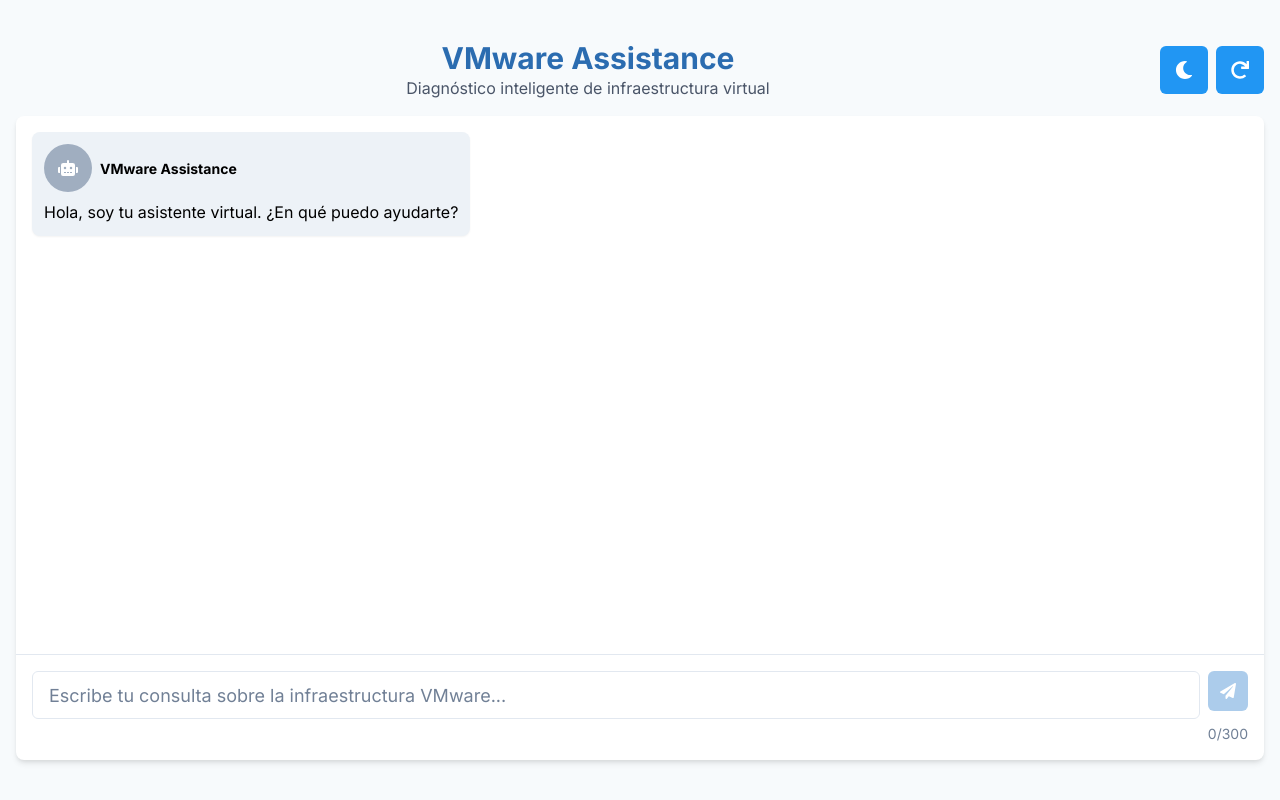
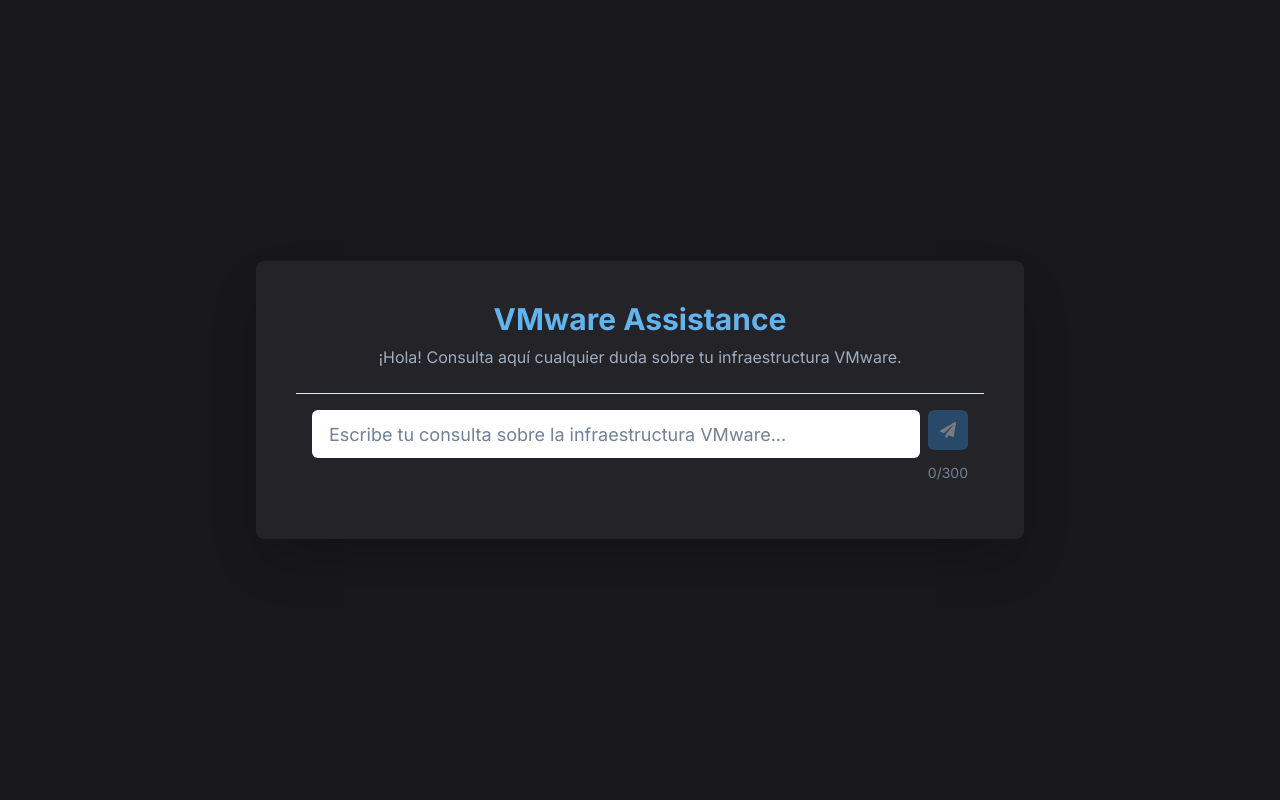
Before and after one commit to nyacho04/react-vite-test, a React (Vite) app in the folder poc_vmware_assistance/frontend/: page / in a window 1280 px wide. Built offline with nearby package versions, Linux system fonts and the light colour scheme.

Commit message:
commit message

```diff
--- a/poc_vmware_assistance/frontend/package.json
+++ b/poc_vmware_assistance/frontend/package.json
@@ -14,7 +14,7 @@
     "@emotion/react": "^11.14.0",
     "@emotion/styled": "^11.14.0",
     "axios": "^1.9.0",
-    "framer-motion": "^12.17.0",
+    "framer-motion": "^11.0.0",
     "react": "^18.2.0",
     "react-dom": "^18.2.0",
     "react-icons": "^5.5.0"
--- a/poc_vmware_assistance/frontend/src/App.jsx
+++ b/poc_vmware_assistance/frontend/src/App.jsx
@@ -15,6 +15,7 @@
 import ChatMessage from './components/ChatMessage'
 import ChatInput from './components/ChatInput'
 import axios from 'axios'
+import { motion, AnimatePresence } from 'framer-motion'
 
 function App() {
   const [messages, setMessages] = useState([
@@ -27,6 +28,7 @@
   const messagesEndRef = useRef(null)
   const toast = useToast()
   const { colorMode, toggleColorMode } = useColorMode()
+  const [chatOpen, setChatOpen] = useState(false)
 
   const scrollToBottom = () => {
     messagesEndRef.current?.scrollIntoView({ behavior: "smooth" })
@@ -38,6 +40,8 @@
 
   const handleSendMessage = async (message) => {
     if (!message.trim()) return
+
+    if (!chatOpen) setChatOpen(true)
 
     setMessages((prev) => [...prev, { text: message, isUser: true }])
     setIsLoading(true)
@@ -69,38 +73,78 @@
   const handleResetChat = () => {
     setMessages([
       {
-        text: 'Hola, soy tu asistente virtual. ¿En qué puedo ayudarte?',
+        text: '¡Hola! Consulta aquí cualquier duda sobre tu infraestructura VMware.',
         isUser: false,
       },
     ])
+    setChatOpen(false)
   }
 
   return (
-    <Container maxW="container.xl" h="100vh" py={10}>
-      <VStack h="full" spacing={4}>
-        <Flex w="full" justify="space-between" align="center">
-          <Box textAlign="center" flex={1}>
-            <Heading size="lg" color={colorMode === 'dark' ? 'blue.300' : 'blue.600'}>
+    <Box minH="100vh" minW="100vw" bg="#18181A" display="flex" alignItems="center" justifyContent="center">
+      <VStack w="100%" maxW="container.xl" spacing={4}>
+        <AnimatePresence>
+          {!chatOpen && (
+            <motion.div
+              key="intro-block"
+              initial={{ opacity: 0, y: 40 }}
+              animate={{ opacity: 1, y: 0 }}
+              exit={{ opacity: 0, y: -40 }}
+              transition={{ duration: 0.7 }}
+              style={{ width: '100%' }}
+            >
+              <Box
+                w={{ base: '100%', sm: '80%', md: '60%' }}
+                mx="auto"
+                bg="#232328"
+                borderRadius="lg"
+                boxShadow="2xl"
+                p={10}
+                textAlign="center"
+              >
+                <Heading size="lg" color="blue.300" mb={2}>
                   VMware Assistance
                 </Heading>
-            <Text color={colorMode === 'dark' ? 'gray.400' : 'gray.600'}>
+                <Text color="gray.400" mb={6}>
+                  ¡Hola! Consulta aquí cualquier duda sobre tu infraestructura VMware.
+                </Text>
+                <ChatInput onSendMessage={handleSendMessage} isLoading={isLoading} />
+              </Box>
+            </motion.div>
+          )}
+        </AnimatePresence>
+        <AnimatePresence>
+          {chatOpen && (
+            <motion.div
+              key="chat-block"
+              initial={{ opacity: 0, y: 40 }}
+              animate={{ opacity: 1, y: 0 }}
+              exit={{ opacity: 0, y: -40 }}
+              transition={{ duration: 0.7 }}
+              style={{ width: '100%' }}
+            >
+              <Flex w="100%" justify="center">
+                <Box
+                  w={{ base: '100%', sm: '80%', md: '60%' }}
+                  bg="#232328"
+                  borderRadius="lg"
+                  boxShadow="2xl"
+                  overflow="hidden"
+                  display="flex"
+                  flexDirection="column"
+                  minH="500px"
+                  maxH="80vh"
+                >
+                  <Flex w="full" justify="space-between" align="center" p={4} borderBottom="1px solid #222">
+                    <Box textAlign="center" flex={1}>
+                      <Heading size="md" color="blue.300">
+                        VMware Assistance
+                      </Heading>
+                      <Text color="gray.400" fontSize="sm">
                         Diagnóstico inteligente de infraestructura virtual
                       </Text>
                     </Box>
                     <Flex gap={2}>
-            <IconButton
-              icon={colorMode === 'dark' ? <FaSun /> : <FaMoon />}
-              onClick={toggleColorMode}
-              aria-label="Cambiar tema"
-              colorScheme="blue"
-              variant="solid"
-              borderRadius="md"
-              size="lg"
-              bg="#2196f3"
-              _hover={{ bg: '#1976d2' }}
-              _active={{ bg: '#1565c0' }}
-              color="white"
-            />
                       <IconButton
                         icon={<FaRedo />}
                         onClick={handleResetChat}
@@ -108,7 +152,7 @@
                         colorScheme="blue"
                         variant="solid"
                         borderRadius="md"
-              size="lg"
+                        size="md"
                         bg="#2196f3"
                         _hover={{ bg: '#1976d2' }}
                         _active={{ bg: '#1565c0' }}
@@ -116,17 +160,6 @@
                       />
                     </Flex>
                   </Flex>
-
-        <Box
-          flex={1}
-          w="full"
-          bg={colorMode === 'dark' ? '#232328' : 'white'}
-          borderRadius="lg"
-          boxShadow="md"
-          overflow="hidden"
-          display="flex"
-          flexDirection="column"
-        >
                   <Box
                     flex={1}
                     overflowY="auto"
@@ -139,7 +172,7 @@
                         width: '6px',
                       },
                       '&::-webkit-scrollbar-thumb': {
-                background: colorMode === 'dark' ? 'gray.600' : 'gray.200',
+                        background: '#232328',
                         borderRadius: '24px',
                       },
                     }}
@@ -154,17 +187,20 @@
                       ))}
                       {isLoading && (
                         <Flex justify="center" my={4}>
-                  <Spinner color={colorMode === 'dark' ? 'blue.300' : 'blue.500'} />
+                          <Spinner color="blue.300" />
                         </Flex>
                       )}
                       <div ref={messagesEndRef} />
                     </VStack>
                   </Box>
-
                   <ChatInput onSendMessage={handleSendMessage} isLoading={isLoading} />
                 </Box>
+              </Flex>
+            </motion.div>
+          )}
+        </AnimatePresence>
       </VStack>
-    </Container>
+    </Box>
   )
 }
 
--- a/poc_vmware_assistance/frontend/src/main.jsx
+++ b/poc_vmware_assistance/frontend/src/main.jsx
@@ -18,7 +18,7 @@
     }),
   },
   config: {
-    initialColorMode: 'light',
+    initialColorMode: 'dark',
     useSystemColorMode: false,
   },
   colors: {
```
Lines whose indentation alone changed are shown as unchanged.
